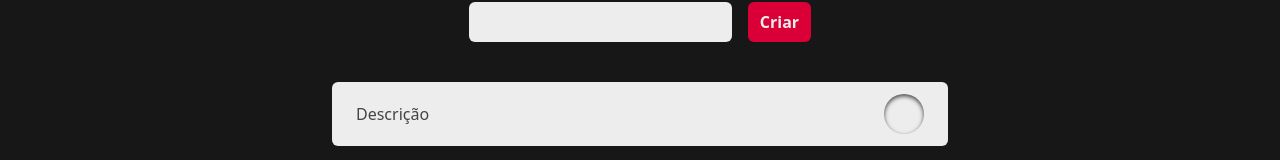
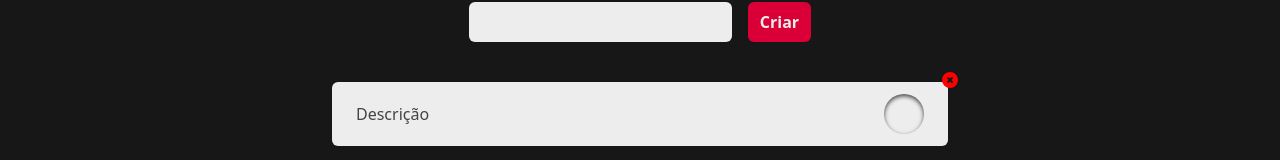
Before and after one commit to gabrielh-silvestre/todo-list, a React (Create React App) app: page / in a window 1280 px wide. Both pictures are taken after a click on the button "Criar". Shown: the part 142-302 px from the top of the page. Built offline with nearby package versions, Linux system fonts and the light colour scheme.

Commit message:
feat(TaskItem): import and render delete button

```diff
--- a/src/components/TaskItem/index.tsx
+++ b/src/components/TaskItem/index.tsx
@@ -1,6 +1,7 @@
 import { useDispatch } from 'react-redux';
 
 import { toggleComplete } from '../../slice';
+import { DeleteButton } from '../DeleteButton';
 import { Container, TaskDescription, TaskDone, TaskTitle } from './syles';
 
 interface TaskItemProps {
@@ -22,12 +23,16 @@ export function TaskItem({ title, description, isDone }: TaskItemProps) {
         </TaskDescription>
       </div>
 
+      <div>
         <TaskDone
           $isDone={isDone}
           onClick={() => {
             dispatch(toggleComplete({ title, isDone }));
           }}
         />
+      </div>
+
+      <DeleteButton />
     </Container>
   );
 }
--- a/src/components/TaskItem/syles.ts
+++ b/src/components/TaskItem/syles.ts
@@ -6,6 +6,8 @@ export const Container = tw.section`
   my-2
   py-3
   px-6
+
+  relative
 
   flex
   justify-between
```
Lines whose indentation alone changed are shown as unchanged.
